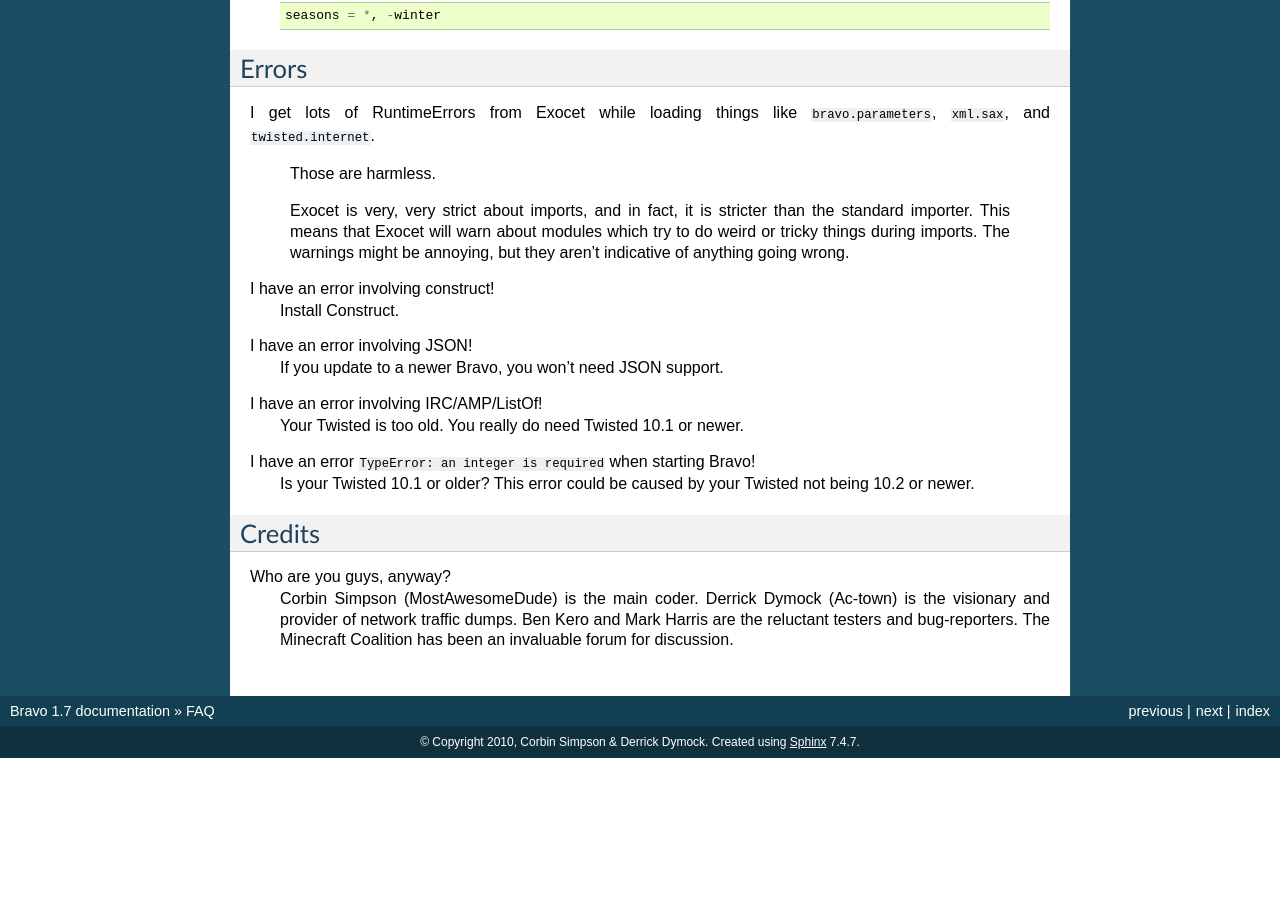
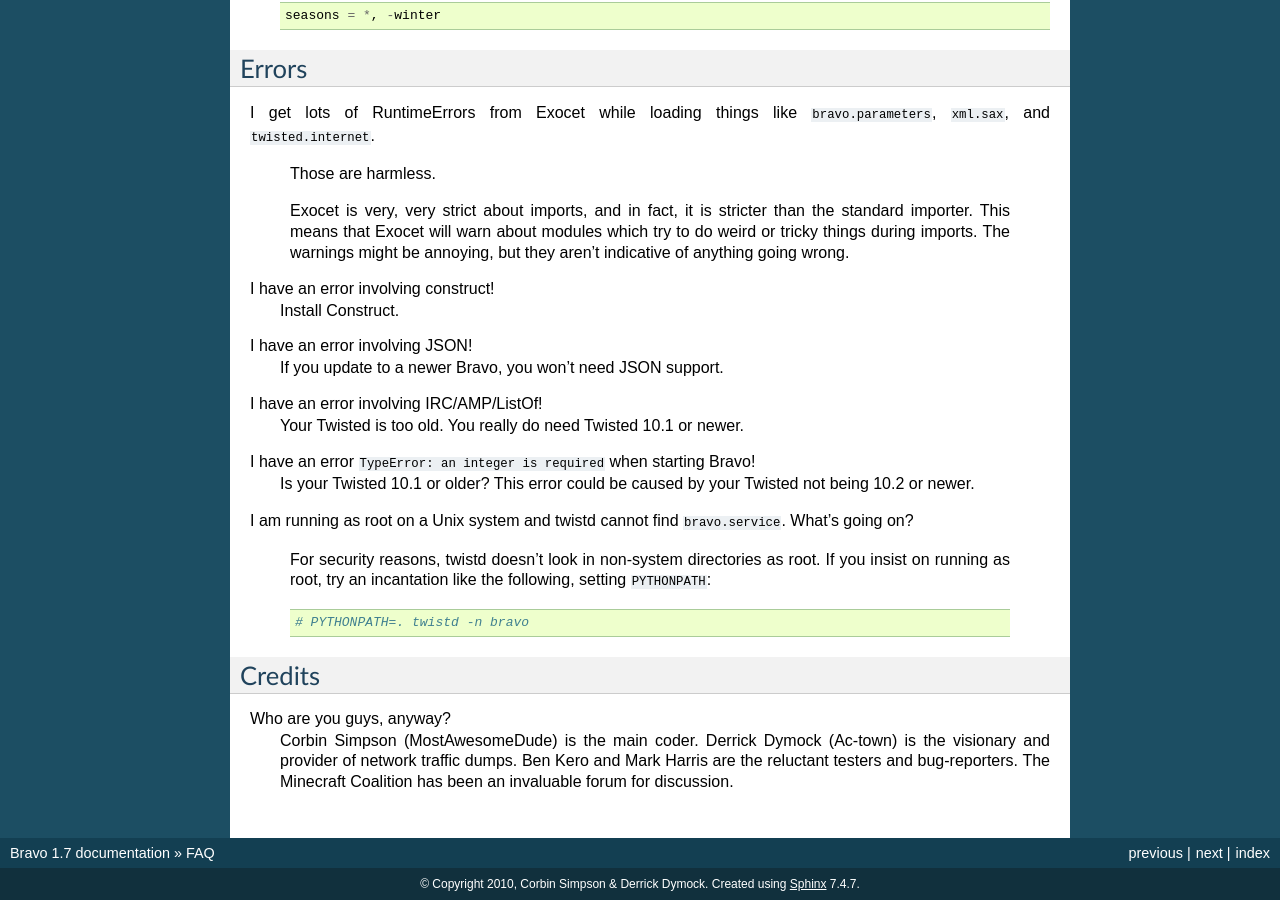
Before and after one commit to bravoserver/bravo, a Sphinx documentation site: the page built from docs/faq.rst, in a window 1280 px wide and 900 px high, scrolled down 876 px. Built offline with Sphinx 7.4.7, drawn with Linux system fonts in a browser that asks for light colours; formulas are drawn with MathJax 3; before the commit the page ends 1634 px from its top, so only the background shows below that.

Commit message:
docs: Add FAQ about root.

```diff
--- a/docs/faq.rst
+++ b/docs/faq.rst
@@ -77,6 +77,14 @@
  Is your Twisted 10.1 or older? This error could be caused by your Twisted not
  being 10.2 or newer.
 
+I am running as root on a Unix system and twistd cannot find
+``bravo.service``. What's going on?
+ For security reasons, twistd doesn't look in non-system directories as root.
+ If you insist on running as root, try an incantation like the following,
+ setting ``PYTHONPATH``::
+
+     # PYTHONPATH=. twistd -n bravo
+
 Credits
 =======
 
```
